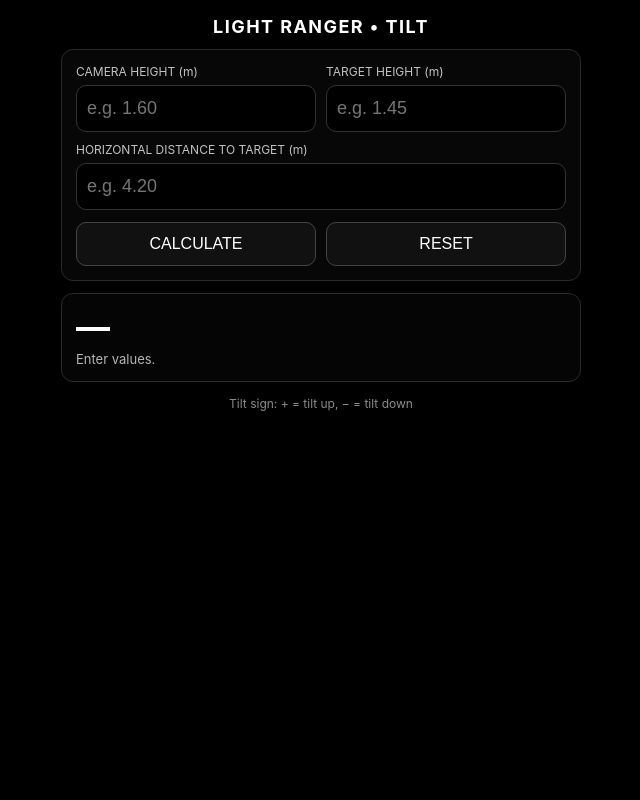
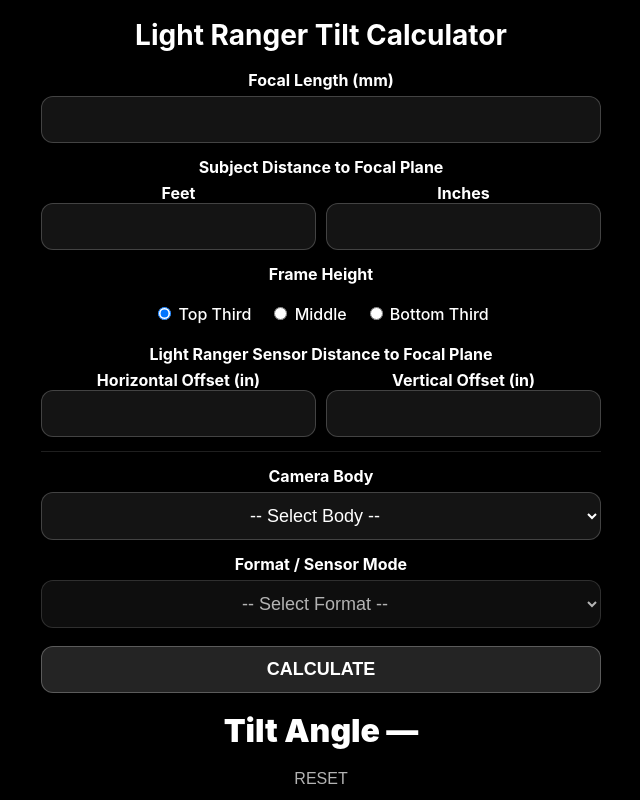
Before and after one commit to williamfranks150/lightrangertiltcalc, a plain HTML site: page index.html in a window 1280 px wide. Both pictures are taken after a click on the button "RESET". Shown: the whole page, without its empty margins (319-959 px from the left). Drawn offline with Linux system fonts and the light colour scheme.

Commit message:
Revamp Light Ranger Tilt Calculator layout and styles
Updated the Light Ranger Tilt Calculator HTML structure and styles, added new features, and improved accessibility.

```diff
--- a/index.html
+++ b/index.html
@@ -1,195 +1,315 @@
-<!doctype html>
+<!DOCTYPE html>
 <html lang="en">
 <head>
-<meta charset="utf-8">
-<meta name="viewport" content="width=device-width, initial-scale=1, viewport-fit=cover">
+<meta charset="UTF-8" />
+<meta name="viewport" content="width=device-width, initial-scale=1, viewport-fit=cover" />
+<title>Light Ranger Tilt Calculator</title>
+
+<meta name="apple-mobile-web-app-capable" content="yes">
+<meta name="apple-mobile-web-app-status-bar-style" content="black-translucent">
+<meta name="apple-mobile-web-app-title" content="LR Tilt">
 <meta name="theme-color" content="#000000">
-<title>LR Tilt</title>
+
+<link rel="manifest" href="./manifest.json">
 
 <style>
-  :root { color-scheme: dark; }
+:root{
+  --bg:#000; --fg:#fff;
+  --line:rgba(255,255,255,.20);
+  --field:rgba(255,255,255,.08);
+  --btn:rgba(255,255,255,.14);
+  --btnline:rgba(255,255,255,.25);
+}
+html,body{height:100%;margin:0;background:var(--bg);color:var(--fg);}
 body{
-    margin:0; background:#000; color:#fff;
-    font-family:-apple-system, system-ui, sans-serif;
+  font-family:-apple-system,system-ui,Helvetica,Arial;
+  padding:
+    calc(env(safe-area-inset-top) + 18px)
+    calc(env(safe-area-inset-right) + 18px)
+    calc(env(safe-area-inset-bottom) + 18px)
+    calc(env(safe-area-inset-left) + 18px);
+  box-sizing:border-box;
+  text-align:center;
 }
-  .wrap{
-    padding:16px;
-    max-width:520px;
-    margin:0 auto;
-  }
-  h1{
-    margin:0 0 12px 0;
+.app{max-width:560px;margin:0 auto;}
+h2{margin:0 0 18px;font-size:28px;font-weight:700;}
+label{display:block;margin:14px 0 6px;font-weight:700;}
+input,select,button{
+  width:100%;
+  padding:12px;
   font-size:18px;
+  border-radius:12px;
+  border:1px solid var(--line);
+  background:var(--field);
+  color:var(--fg);
+  box-sizing:border-box;
   text-align:center;
-    letter-spacing:0.08em;
-  }
-  .card{
-    border:1px solid #2a2a2a;
-    border-radius:12px;
-    padding:14px;
-    background:#070707;
-  }
-  .grid{
-    display:grid;
-    grid-template-columns: 1fr 1fr;
-    gap:10px;
-  }
-  label{
-    display:block;
-    font-size:12px;
-    opacity:0.75;
-    margin:0 0 6px 0;
-  }
-  input{
-    width:100%;
-    padding:12px 10px;
-    font-size:18px;
-    border-radius:10px;
-    border:1px solid #333;
-    background:#000;
-    color:#fff;
-    box-sizing:border-box;
   outline:none;
 }
-  .row{
+.inline{display:flex;gap:10px;}
+.inline label{flex:1;margin:0;font-weight:700;}
+.radio{
   display:flex;
-    justify-content:space-between;
-    align-items:center;
-    gap:10px;
-    margin-top:12px;
+  justify-content:center;
+  gap:18px;
+  margin-top:6px;
+  flex-wrap:wrap;
 }
-  button{
-    flex:1;
-    padding:12px 10px;
+.radio label{font-weight:500;}
+.radio input{width:auto;}
+#calcBtn{
+  margin-top:18px;
+  font-weight:800;
+  background:var(--btn);
+  border:1px solid var(--btnline);
+}
+#result{margin-top:18px;font-size:32px;font-weight:900;}
+#resetBtn{
+  background:transparent;
+  border:none;
+  color:rgba(255,255,255,.7);
+  margin-top:10px;
   font-size:16px;
-    border-radius:10px;
-    border:1px solid #444;
-    background:#111;
-    color:#fff;
+  padding:10px 0;
+  width:auto;
 }
-  .resultCard{
-    margin-top:12px;
-    border:1px solid #2a2a2a;
-    border-radius:12px;
-    padding:14px;
-    background:#050505;
-  }
-  .big{
-    font-size:34px;
-    font-weight:700;
-    line-height:1.1;
-  }
-  .sub{
-    font-size:13px;
-    opacity:0.7;
-    margin-top:6px;
-  }
-  .tiny{
-    font-size:12px;
-    opacity:0.55;
-    margin-top:14px;
-    text-align:center;
-  }
-  .full{ grid-column: 1 / -1; }
+.divider{margin-top:14px;height:1px;background:rgba(255,255,255,.12);}
 </style>
 </head>
 
 <body>
-<div class="wrap">
-  <h1>LIGHT RANGER • TILT</h1>
+<div class="app">
+  <h2>Light Ranger Tilt Calculator</h2>
 
-  <div class="card">
-    <div class="grid">
-      <div>
-        <label for="camH">CAMERA HEIGHT (m)</label>
-        <input id="camH" inputmode="decimal" placeholder="e.g. 1.60">
-      </div>
-      <div>
-        <label for="subH">TARGET HEIGHT (m)</label>
-        <input id="subH" inputmode="decimal" placeholder="e.g. 1.45">
+  <label for="focal">Focal Length (mm)</label>
+  <input id="focal" type="number" inputmode="decimal">
+
+  <label>Subject Distance to Focal Plane</label>
+  <div class="inline">
+    <label>Feet<br><input id="feet" type="number" inputmode="numeric"></label>
+    <label>Inches<br><input id="inches" type="number" inputmode="decimal"></label>
   </div>
 
-      <div class="full">
-        <label for="dist">HORIZONTAL DISTANCE TO TARGET (m)</label>
-        <input id="dist" inputmode="decimal" placeholder="e.g. 4.20">
-      </div>
+  <label>Frame Height</label>
+  <div class="radio">
+    <label><input type="radio" name="frame" value="top" checked> Top Third</label>
+    <label><input type="radio" name="frame" value="middle"> Middle</label>
+    <label><input type="radio" name="frame" value="bottom"> Bottom Third</label>
   </div>
 
-    <div class="row">
-      <button id="calc">CALCULATE</button>
-      <button id="reset">RESET</button>
-    </div>
+  <label>Light Ranger Sensor Distance to Focal Plane</label>
+  <div class="inline">
+    <label>Horizontal Offset (in)<br><input id="lr_offset" type="number" inputmode="decimal"></label>
+    <label>Vertical Offset (in)<br><input id="lr_height" type="number" inputmode="decimal"></label>
   </div>
 
-  <div class="resultCard">
-    <div class="big" id="tiltDeg">—</div>
-    <div class="sub" id="tiltNote">Enter values.</div>
-  </div>
+  <div class="divider"></div>
 
-  <div class="tiny">
-    Tilt sign: + = tilt up, − = tilt down
-  </div>
+  <label for="cameraBody">Camera Body</label>
+  <select id="cameraBody">
+    <option value="">-- Select Body --</option>
+  </select>
+
+  <label for="formatMode">Format / Sensor Mode</label>
+  <select id="formatMode" disabled>
+    <option value="">-- Select Format --</option>
+  </select>
+
+  <button id="calcBtn" type="button">CALCULATE</button>
+
+  <div id="result">Tilt Angle —</div>
+  <button id="resetBtn" type="button">RESET</button>
 </div>
 
 <script>
-/*
-Tilt angle = atan( (targetHeight - cameraHeight) / distance )
-Outputs degrees, signed.
-*/
+/* ===== Camera DB: only sensor height (mm). No visible vres/sensor boxes. ===== */
+const CAMERA_DB = {
+  "ARRI ALEXA 35": [
+    { label:"4.6K 3:2 Open Gate (4608×3164)", vmm:19.22 },
+    { label:"4.6K 16:9 (4608×2592)",         vmm:15.75 },
+    { label:"4K 2:1 (4096×2048)",            vmm:12.44 },
+    { label:"UHD (3840×2160)",               vmm:13.12 }
+  ],
+  "ARRI ALEXA Mini LF": [
+    { label:"LF Open Gate 3:2 (4448×3096)",  vmm:25.54 },
+    { label:"LF 2.39:1 (4448×1856)",         vmm:15.31 },
+    { label:"LF 16:9 (3840×2160)",           vmm:17.82 }
+  ],
+  "Sony VENICE": [
+    { label:"6K FF 3:2",                     vmm:24.00 },
+    { label:"6K FF 17:9",                    vmm:19.00 },
+    { label:"5.7K FF 16:9",                  vmm:19.00 }
+  ],
+  "RED KOMODO 6K": [
+    { label:"6K 17:9",                       vmm:14.26 },
+    { label:"6K 2:1",                        vmm:13.52 },
+    { label:"6K 2.4:1",                      vmm:11.32 }
+  ]
+};
+
+const LS = {
+  focal:"focal", feet:"feet", inches:"inches",
+  lr_offset:"lr_offset", lr_height:"lr_height",
+  cameraBody:"cameraBody", formatMode:"formatMode",
+  frame:"frame"
+};
+
 const $ = (id) => document.getElementById(id);
+let activeSensorMM = null;
 
-function num(v){
-  if (v == null) return NaN;
-  const x = parseFloat(String(v).replace(",", "."));
-  return Number.isFinite(x) ? x : NaN;
+function save(k,v){ localStorage.setItem(k, String(v ?? "")); }
+function load(k){ return localStorage.getItem(k); }
+function del(k){ localStorage.removeItem(k); }
+
+function populateBodies(){
+  Object.keys(CAMERA_DB).sort().forEach(body=>{
+    const o=document.createElement("option");
+    o.value=body; o.textContent=body;
+    $("cameraBody").appendChild(o);
+  });
+}
+function populateFormats(body){
+  const sel=$("formatMode");
+  sel.innerHTML = `<option value="">-- Select Format --</option>`;
+  const list = CAMERA_DB[body] || [];
+  list.forEach((f,i)=>{
+    const o=document.createElement("option");
+    o.value=String(i); o.textContent=f.label;
+    sel.appendChild(o);
+  });
+  sel.disabled = list.length === 0;
+}
+function setActiveSensor(body, idx){
+  const f = (CAMERA_DB[body]||[])[idx];
+  activeSensorMM = f ? f.vmm : null;
 }
 
-function clampDigits(x){
-  if (!Number.isFinite(x)) return "—";
-  const abs = Math.abs(x);
-  const d = abs >= 10 ? 1 : 2;
-  return x.toFixed(d) + "°";
+function normalizeNumbers(){
+  if ($("focal").value !== "") {
+    const v = Number($("focal").value);
+    if (!Number.isNaN(v)) $("focal").value = String(Math.ceil(v));
+  }
+  if ($("inches").value !== "") {
+    const v = Number($("inches").value);
+    if (!Number.isNaN(v)) $("inches").value = String(Math.ceil(v));
+  }
+  if ($("feet").value !== "") {
+    const v = Number($("feet").value);
+    if (!Number.isNaN(v)) $("feet").value = String(Math.trunc(v));
+  }
+  save(LS.focal, $("focal").value);
+  save(LS.feet, $("feet").value);
+  save(LS.inches, $("inches").value);
 }
 
-function calc(){
-  const camH = num($("camH").value);
-  const subH = num($("subH").value);
-  const dist = num($("dist").value);
+function calculateTilt(){
+  try{
+    normalizeNumbers();
 
-  if (!Number.isFinite(camH) || !Number.isFinite(subH) || !Number.isFinite(dist) || dist <= 0){
-    $("tiltDeg").textContent = "—";
-    $("tiltNote").textContent = "Need valid heights and distance > 0.";
+    const f = parseFloat($("focal").value);
+    const ft = parseFloat($("feet").value);
+    const inch = parseFloat($("inches").value);
+    const h = parseFloat($("lr_height").value);
+    const z = parseFloat($("lr_offset").value);
+
+    if (!activeSensorMM || [f,ft,inch,h,z].some(n=>Number.isNaN(n)) || f===0){
+      $("result").innerText = "Tilt Angle —";
       return;
     }
 
-  const rise = subH - camH;
-  const rad = Math.atan(rise / dist);
-  const deg = rad * 180 / Math.PI;
+    const d = (ft * 12) + inch;                  // inches
+    const base = Math.atan(-h / (d - z)) * (180/Math.PI);
+    const vfov = 2 * Math.atan((activeSensorMM/2)/f) * (180/Math.PI);
 
-  $("tiltDeg").textContent = clampDigits(deg);
+    const frame = document.querySelector("input[name='frame']:checked")?.value || "top";
+    const pos = frame==="top" ? 0.75 : frame==="middle" ? 0.5 : 0.25;
 
-  const dir = deg > 0 ? "TILT UP" : (deg < 0 ? "TILT DOWN" : "LEVEL");
-  $("tiltNote").textContent = `${dir} • ΔH ${rise.toFixed(2)} m • D ${dist.toFixed(2)} m`;
+    const final = base + (vfov/2) * (0.5 - pos);
+    $("result").innerText = `Tilt Angle: ${final.toFixed(2)}°`;
+  }catch{
+    $("result").innerText = "Tilt Angle —";
+  }
 }
 
-function resetAll(){
-  $("camH").value = "";
-  $("subH").value = "";
-  $("dist").value = "";
-  $("tiltDeg").textContent = "—";
-  $("tiltNote").textContent = "Enter values.";
+function clearAll(){
+  Object.values(LS).forEach(del);
+  ["focal","feet","inches","lr_offset","lr_height"].forEach(id=>$(id).value="");
+  document.querySelector("input[name='frame'][value='top']").checked=true;
+
+  $("cameraBody").value="";
+  $("formatMode").innerHTML=`<option value="">-- Select Format --</option>`;
+  $("formatMode").disabled=true;
+
+  activeSensorMM=null;
+  $("result").innerText="Tilt Angle —";
 }
 
-$("calc").addEventListener("click", calc);
-$("reset").addEventListener("click", resetAll);
+function restore(){
+  ["focal","feet","inches","lr_offset","lr_height"].forEach(id=>{
+    const v=load(LS[id]); if (v!==null) $(id).value=v;
+  });
 
-// Live-update as you type
-["camH","subH","dist"].forEach(id => $(id).addEventListener("input", calc));
+  const fr=load(LS.frame);
+  if (fr){
+    const r=document.querySelector(`input[name="frame"][value="${fr}"]`);
+    if (r) r.checked=true;
+  }
 
-// Offline support
-if ("serviceWorker" in navigator) {
-  navigator.serviceWorker.register("./sw.js");
+  const body=load(LS.cameraBody);
+  if (body && CAMERA_DB[body]){
+    $("cameraBody").value=body;
+    populateFormats(body);
+    const fmt=load(LS.formatMode);
+    if (fmt!==null && fmt!==""){
+      $("formatMode").value=fmt;
+      setActiveSensor(body, Number(fmt));
     }
+  }
+}
+
+function bind(){
+  ["focal","feet","inches","lr_offset","lr_height"].forEach(id=>{
+    $(id).addEventListener("input", ()=>save(LS[id], $(id).value));
+    $(id).addEventListener("change", ()=>save(LS[id], $(id).value));
+  });
+
+  document.querySelectorAll('input[name="frame"]').forEach(r=>{
+    r.addEventListener("change", ()=>{
+      const v=document.querySelector('input[name="frame"]:checked')?.value || "top";
+      save(LS.frame, v);
+    });
+  });
+
+  $("cameraBody").addEventListener("change", ()=>{
+    const body=$("cameraBody").value;
+    save(LS.cameraBody, body);
+    populateFormats(body);
+    $("formatMode").value="";
+    save(LS.formatMode, "");
+    activeSensorMM=null;
+    $("result").innerText="Tilt Angle —";
+  });
+
+  $("formatMode").addEventListener("change", ()=>{
+    const body=$("cameraBody").value;
+    const idx=$("formatMode").value;
+    save(LS.formatMode, idx);
+    if (idx===""){ activeSensorMM=null; $("result").innerText="Tilt Angle —"; return; }
+    setActiveSensor(body, Number(idx));
+  });
+
+  $("calcBtn").addEventListener("click", calculateTilt);
+  $("resetBtn").addEventListener("click", clearAll);
+}
+
+/* Offline: register SW */
+if ("serviceWorker" in navigator){
+  window.addEventListener("load", ()=> navigator.serviceWorker.register("./sw.js"));
+}
+
+populateBodies();
+restore();
+bind();
 </script>
 </body>
 </html>
```
Lines whose indentation alone changed are shown as unchanged.
